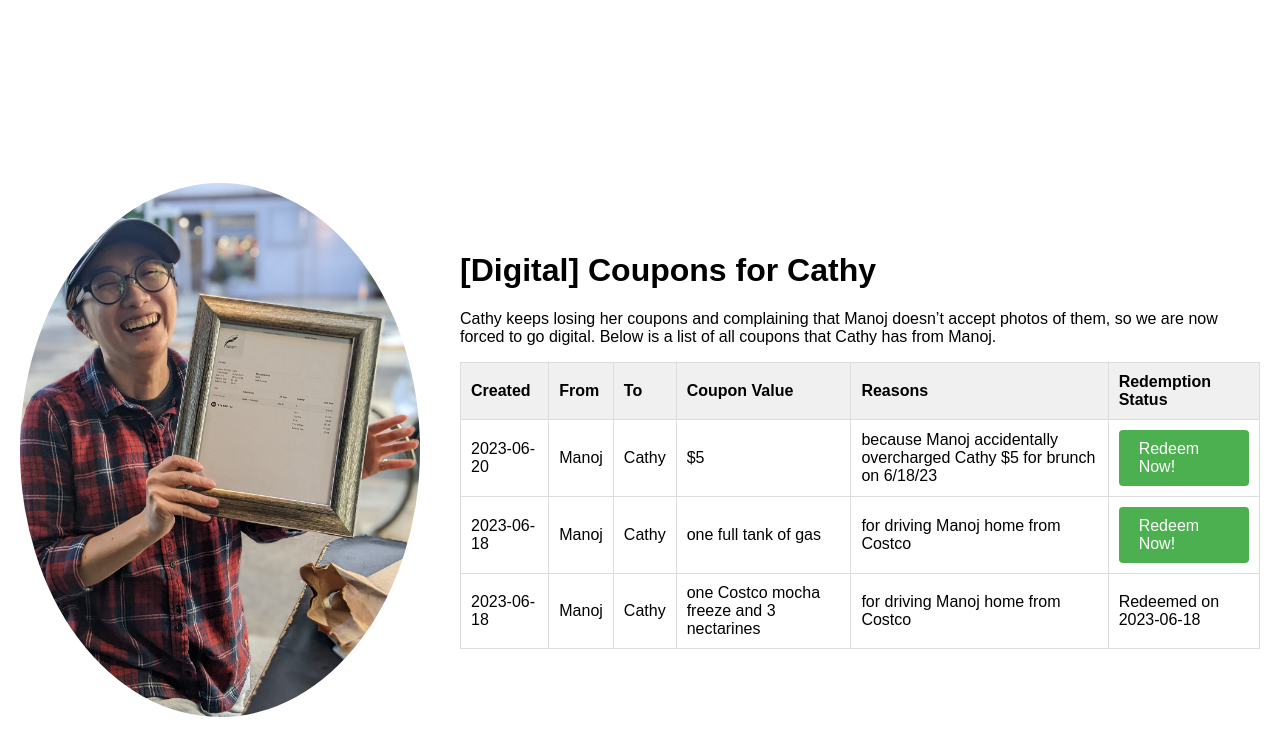
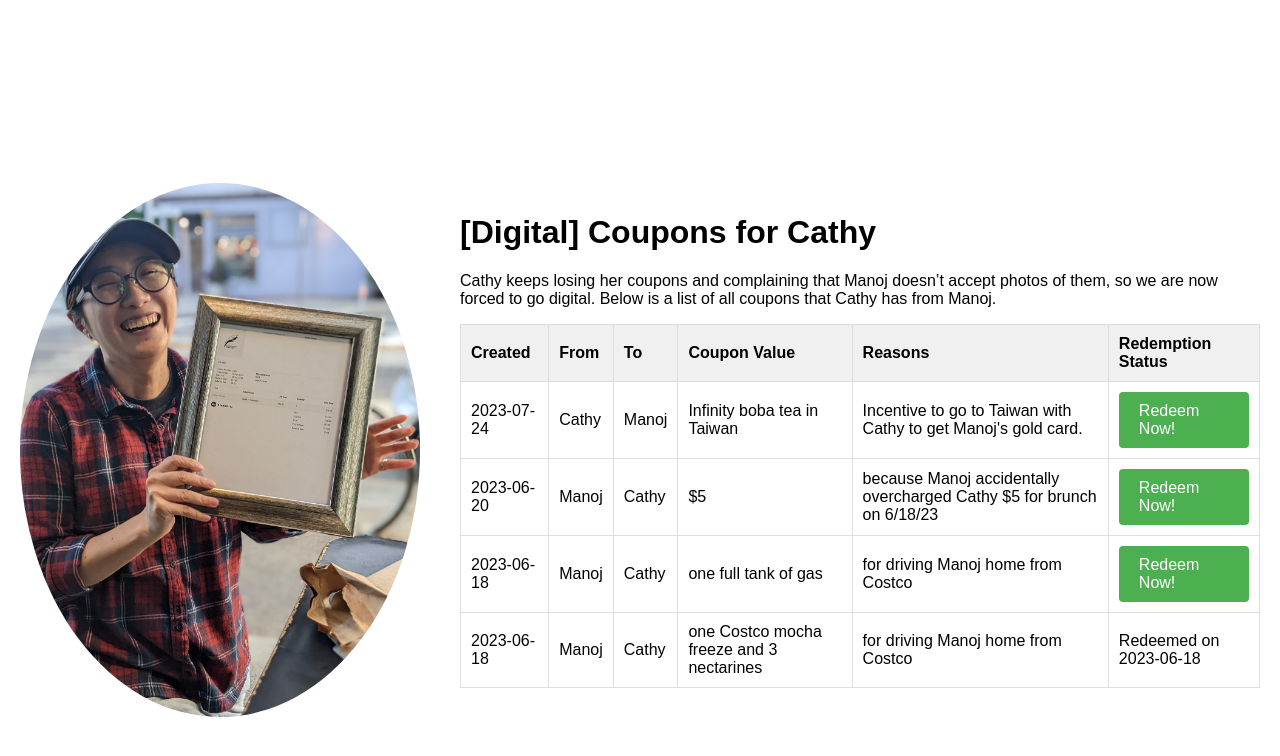
Before and after one commit to mdayaram/couponsforcathy, a Jekyll site: the page built from index.md, in a window 1280 px wide. Shown: the top 756 px of the page. Built offline with Jekyll 4.4.1, drawn with Linux system fonts in a browser that asks for light colours; our own code applies the rules of GitHub Pages for plain Markdown files.

Commit message:
Adding infinity boba coupon

```diff
--- a/_data/coupons.yml
+++ b/_data/coupons.yml
@@ -1,3 +1,11 @@
+- {
+  created_at: "2023-07-24",
+  from: "Cathy",
+  to: "Manoj",
+  redeemed_at: null,
+  value: "Infinity boba tea in Taiwan",
+  reason: "Incentive to go to Taiwan with Cathy to get Manoj's gold card.",
+}
 - {
   created_at: "2023-06-20",
   from: "Manoj",
```
